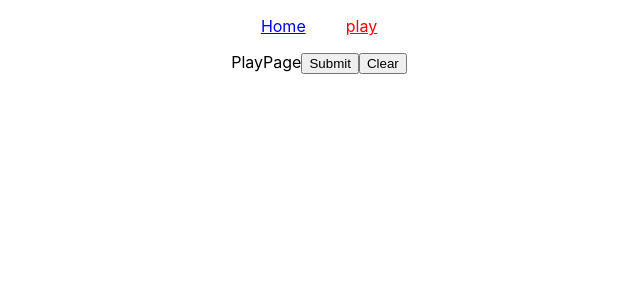
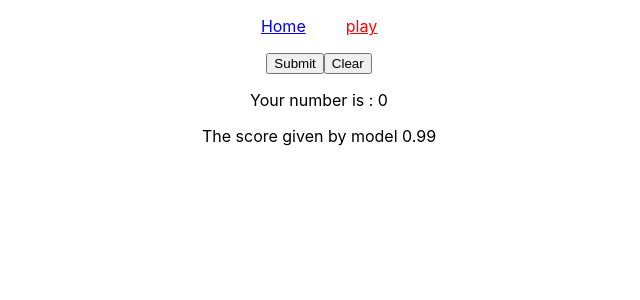
Before and after one commit to Avashist1998/digitRecognition, a React (Create React App) app in the folder ui/: page /play in a window 1280 px wide. Shown: the top 300 px of the page, without its empty margins (321-961 px from the left). Built offline with nearby package versions, Linux system fonts and the light colour scheme.

Commit message:
feat: api call + button behvior

```diff
--- a/ui/public/index.html
+++ b/ui/public/index.html
@@ -24,7 +24,7 @@
       work correctly both with client-side routing and a non-root public URL.
       Learn how to configure a non-root public URL by running `npm run build`.
     -->
-    <title>React App</title>
+    <title>Number Classifer</title>
   </head>
   <body>
     <noscript>You need to enable JavaScript to run this app.</noscript>
--- a/ui/src/pages/PlayPage.tsx
+++ b/ui/src/pages/PlayPage.tsx
@@ -1,20 +1,34 @@
-import React from 'react';
+import React, {useState} from 'react';
 import NavBar from '../components/navbar';
 
+var number:number = 1
+var score:number  = 0.29
+
+
+
+function PlayPage() {
+
+    const [number, SetNumber] = useState(0);
+    const [score, SetScore] = useState(0.99);
+
+
     async function test(){
-    fetch("http://127.0.0.1:8000").then(Response => {
+        let data = {"image":"23"}
+        fetch("http://127.0.0.1:8000/predict/?" + new URLSearchParams(data)).then(Response => {
             Response.json().then(Json => {
-            console.log(Json.message)
+                console.log(Json.data);
+                SetNumber(Json.data.classification)
+                SetScore(Json.data.score)
             });
         })
     }
 
     function undo(){
         console.log("clear the screen")
-
+        SetNumber(0)
+        SetScore(0.99)
     }
 
-function PlayPage() {
     return (
 
         <div className="App">
@@ -22,11 +36,11 @@ function PlayPage() {
             <NavBar/>
             <header className="Number Practice">
             </header>
+            <button onClick={test}>Submit</button>
 
-            PlayPage
-            <button onClick={test}>Submit</button>
             <button onClick={undo}>Clear</button>
-
+            <p>Your number is : {number}</p>
+            <p>The score given by model {score}</p>
         </div>
     )
 }
```
Also changed, not shown: 1 other file (tests, documents, lock files or other folders). Lines whose indentation alone changed are shown as unchanged.
